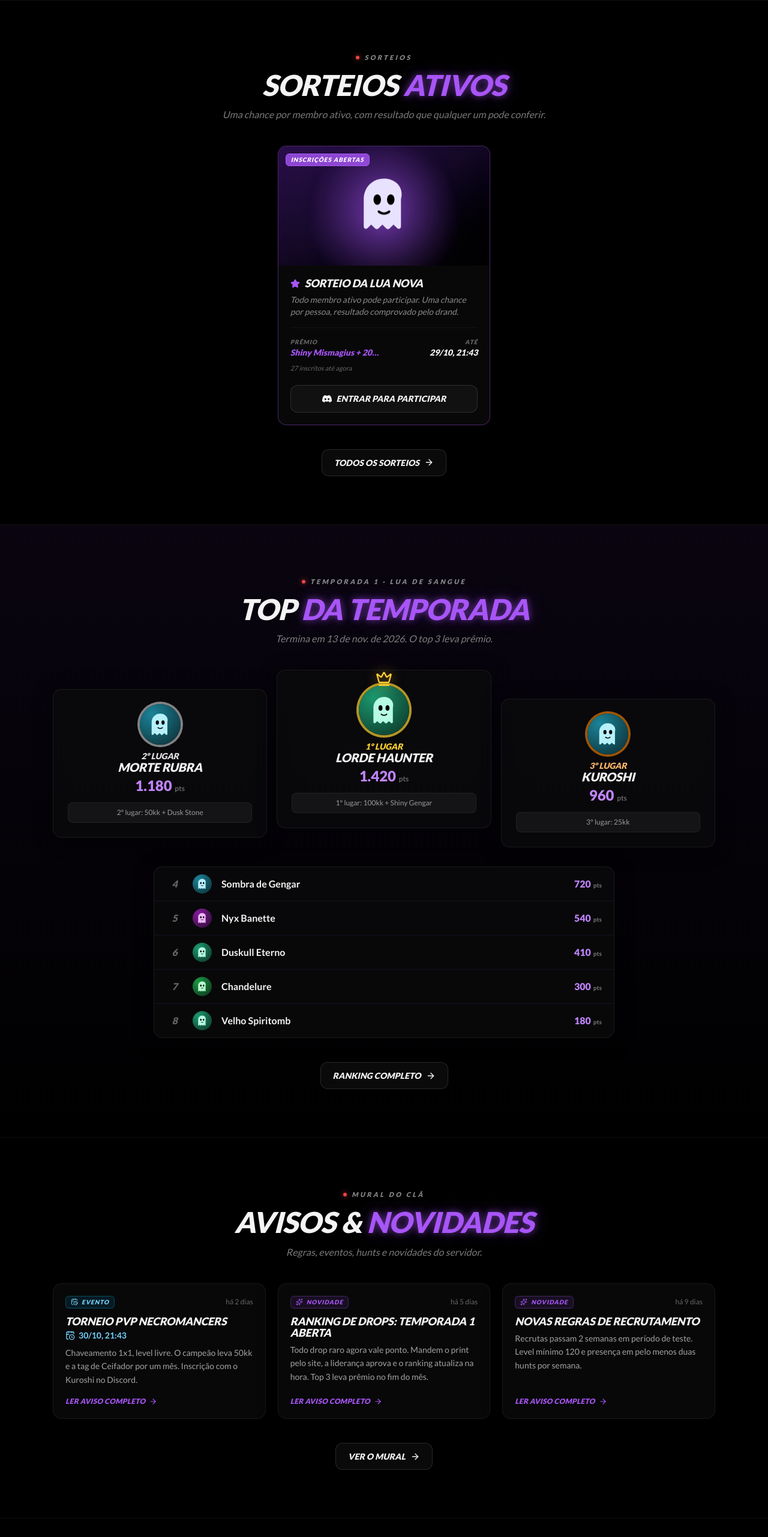
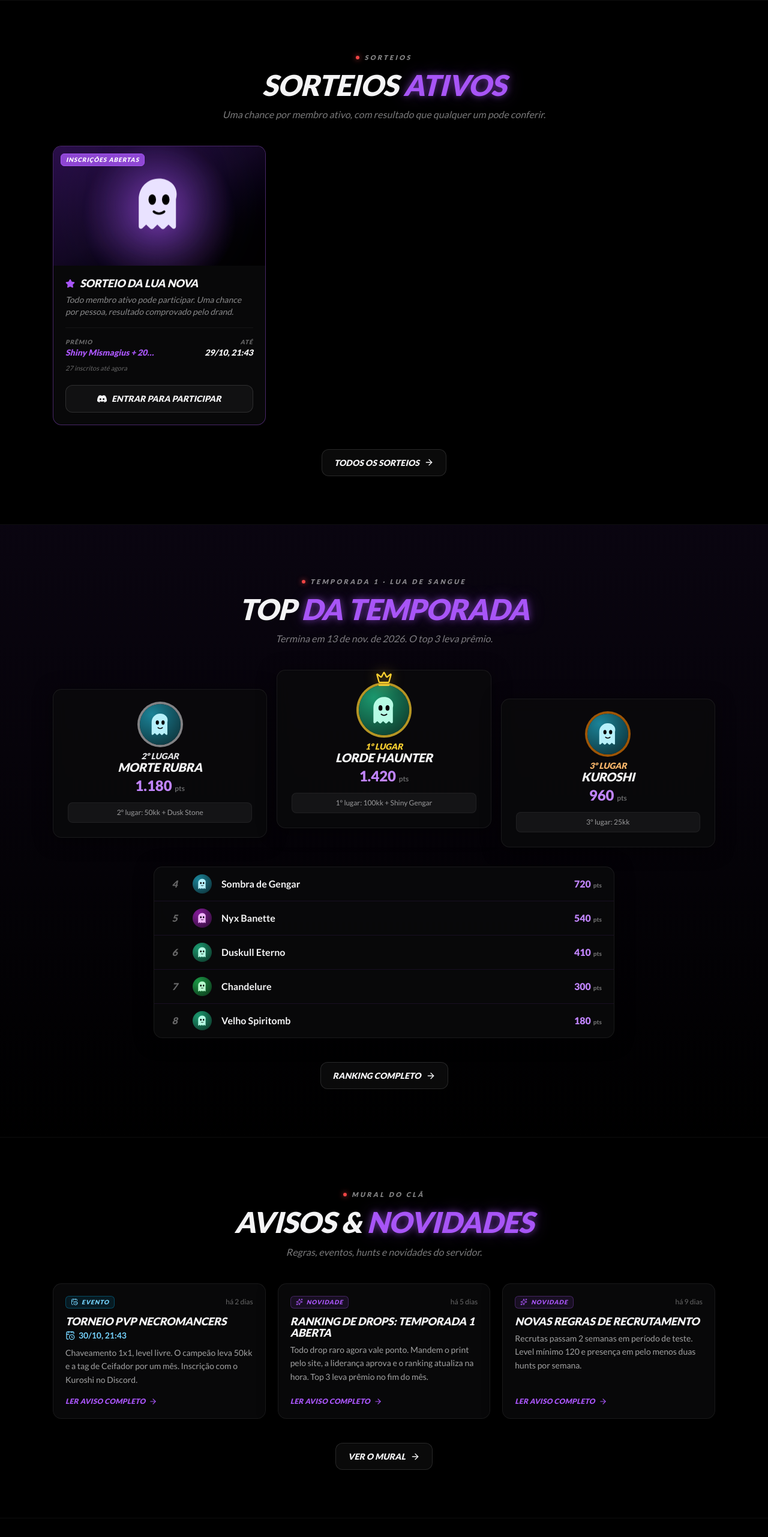
Before and after one commit to lpragi09/Necromancers-site-, a Next.js app: page / in a window 1280 px wide. Shown: the part 1331-3894 px from the top of the page at 60% size. Built offline with nearby package versions, Linux system fonts and the light colour scheme; no server answers.

Commit message:
Home: sorteios e avisos em fila a partir da esquerda

```diff
--- a/src/app/page.tsx
+++ b/src/app/page.tsx
@@ -114,7 +114,7 @@ export default async function Home() {
         <div className="max-w-6xl mx-auto px-4 sm:px-6">
           <BandHeader eyebrow="Sorteios" title="Sorteios" accent="ativos" text="Uma chance por membro ativo, com resultado que qualquer um pode conferir." />
           {activeGiveaways.length ? (
-            <div className="flex flex-wrap justify-center gap-5">
+            <div className="flex flex-wrap justify-start gap-5">
               {activeGiveaways.map((g) => (
                 <div key={g.id} className="w-full sm:w-[calc(50%-0.625rem)] lg:w-[calc(33.333%-0.834rem)] flex">
                   <GiveawayCard giveaway={g} canJoin={canJoin} />
@@ -154,7 +154,7 @@ export default async function Home() {
         <div className="max-w-6xl mx-auto px-4 sm:px-6">
           <BandHeader eyebrow="Mural do clã" title="Avisos &" accent="novidades" text="Regras, eventos, hunts e novidades do servidor." />
           {latest.length ? (
-            <div className="flex flex-wrap justify-center gap-5">
+            <div className="flex flex-wrap justify-start gap-5">
               {latest.map((p) => (
                 <div key={p.id} className="w-full md:w-[calc(50%-0.625rem)] lg:w-[calc(33.333%-0.834rem)] flex">
                   <PostCard post={p} href={`/avisos/${p.id}`} />
```
